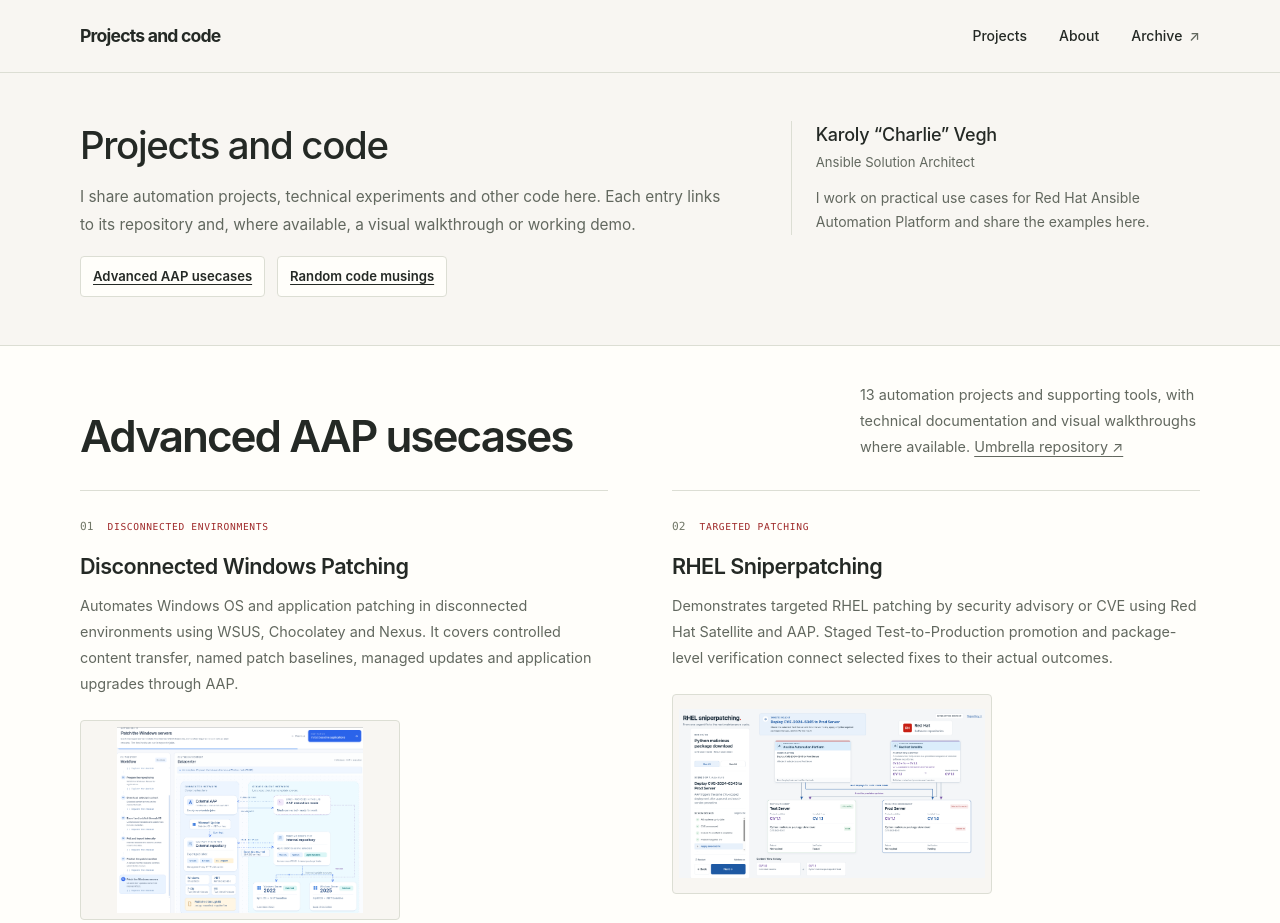
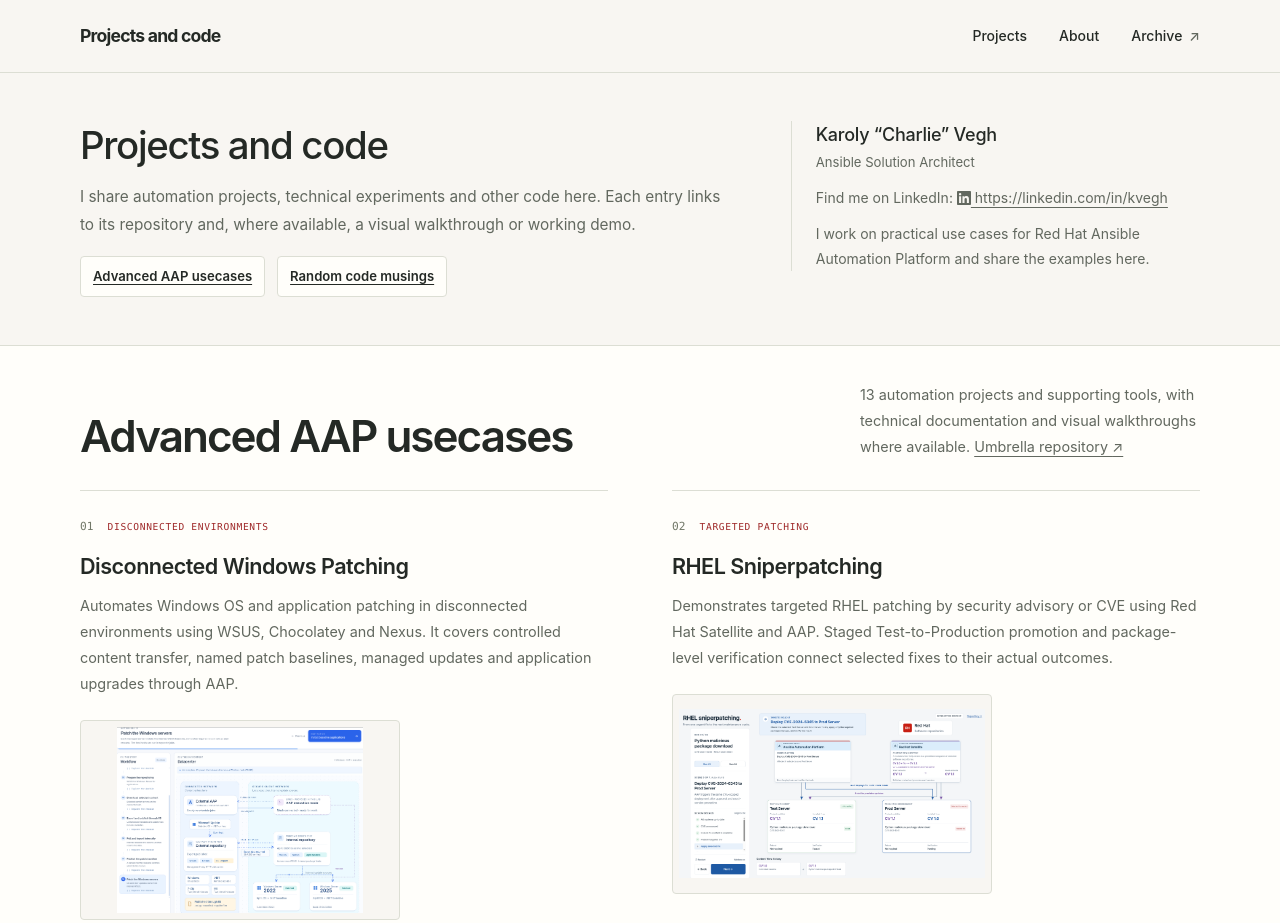
Before and after one commit to kvegh/kvegh.github.io, a plain HTML site: page index.html in a window 1280 px wide. Shown: the top 923 px of the page. Drawn offline with Linux system fonts and the light colour scheme.

Commit message:
Add LinkedIn link beneath author role

```diff
--- a/index.html
+++ b/index.html
@@ -32,6 +32,7 @@
       <aside class="author-intro" id="about" aria-labelledby="author-heading">
         <h2 id="author-heading">Karoly “Charlie” Vegh</h2>
         <p class="role">Ansible Solution Architect</p>
+        <p>Find me on LinkedIn: <a href="https://linkedin.com/in/kvegh"><svg xmlns="http://www.w3.org/2000/svg" width="14" height="14" viewBox="0 0 24 24" fill="currentColor" aria-hidden="true" focusable="false" style="vertical-align: -0.125em"><path d="M20.447 20.452h-3.554v-5.569c0-1.328-.027-3.037-1.852-3.037-1.853 0-2.136 1.445-2.136 2.939v5.667H9.351V9h3.414v1.561h.046c.476-.9 1.637-1.85 3.37-1.85 3.601 0 4.267 2.37 4.267 5.455v6.286zM5.337 7.433a2.062 2.062 0 1 1 0-4.124 2.062 2.062 0 0 1 0 4.124zM7.119 20.452H3.555V9h3.564v11.452zM22.225 0H1.771C.792 0 0 .774 0 1.729v20.542C0 23.227.792 24 1.771 24h20.451C23.2 24 24 23.227 24 22.271V1.729C24 .774 23.2 0 22.222 0z"/></svg> https://linkedin.com/in/kvegh</a></p>
         <p>I work on practical use cases for Red Hat Ansible Automation Platform and share the examples here.</p>
       </aside>
     </section>
```
